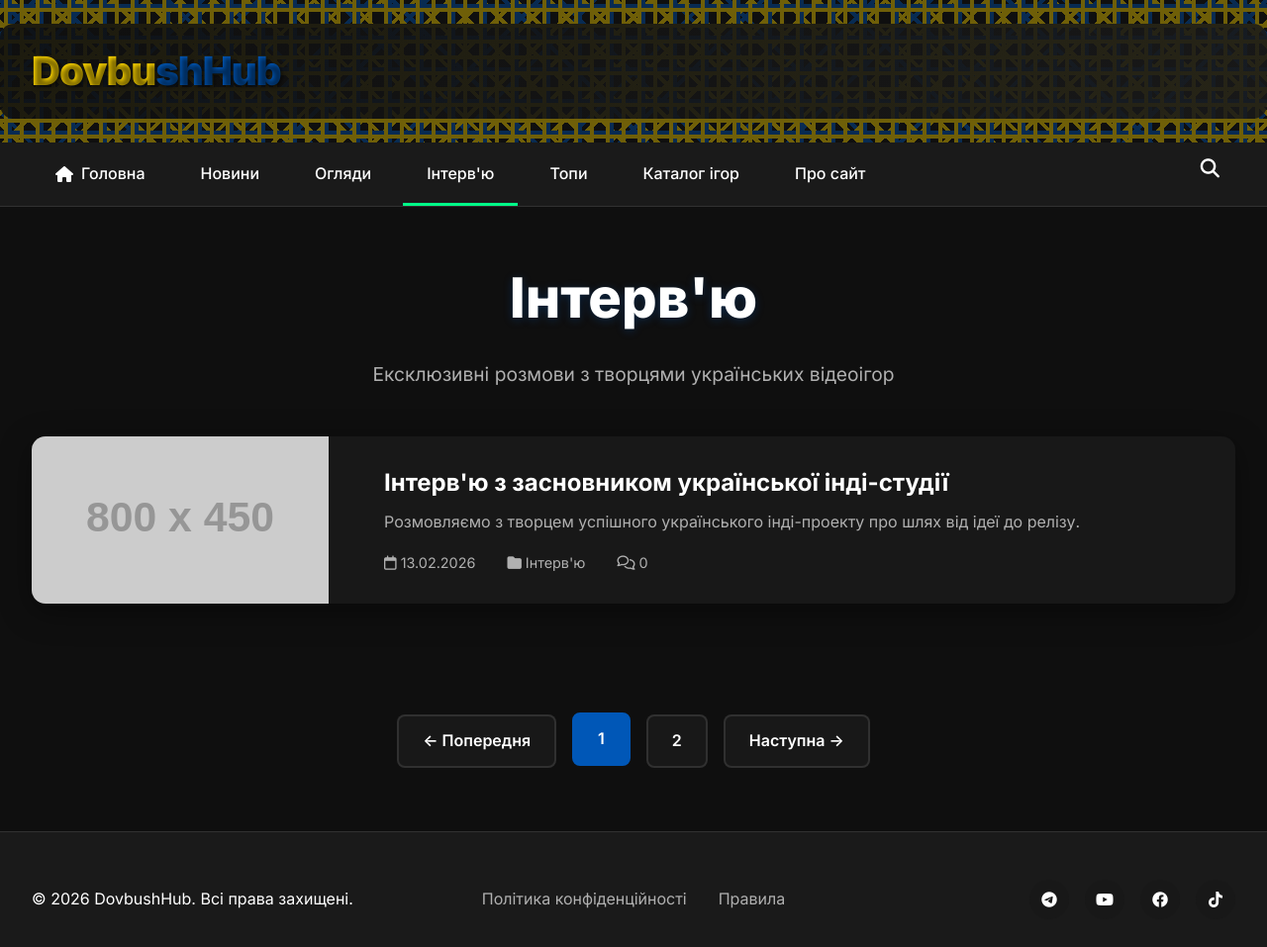
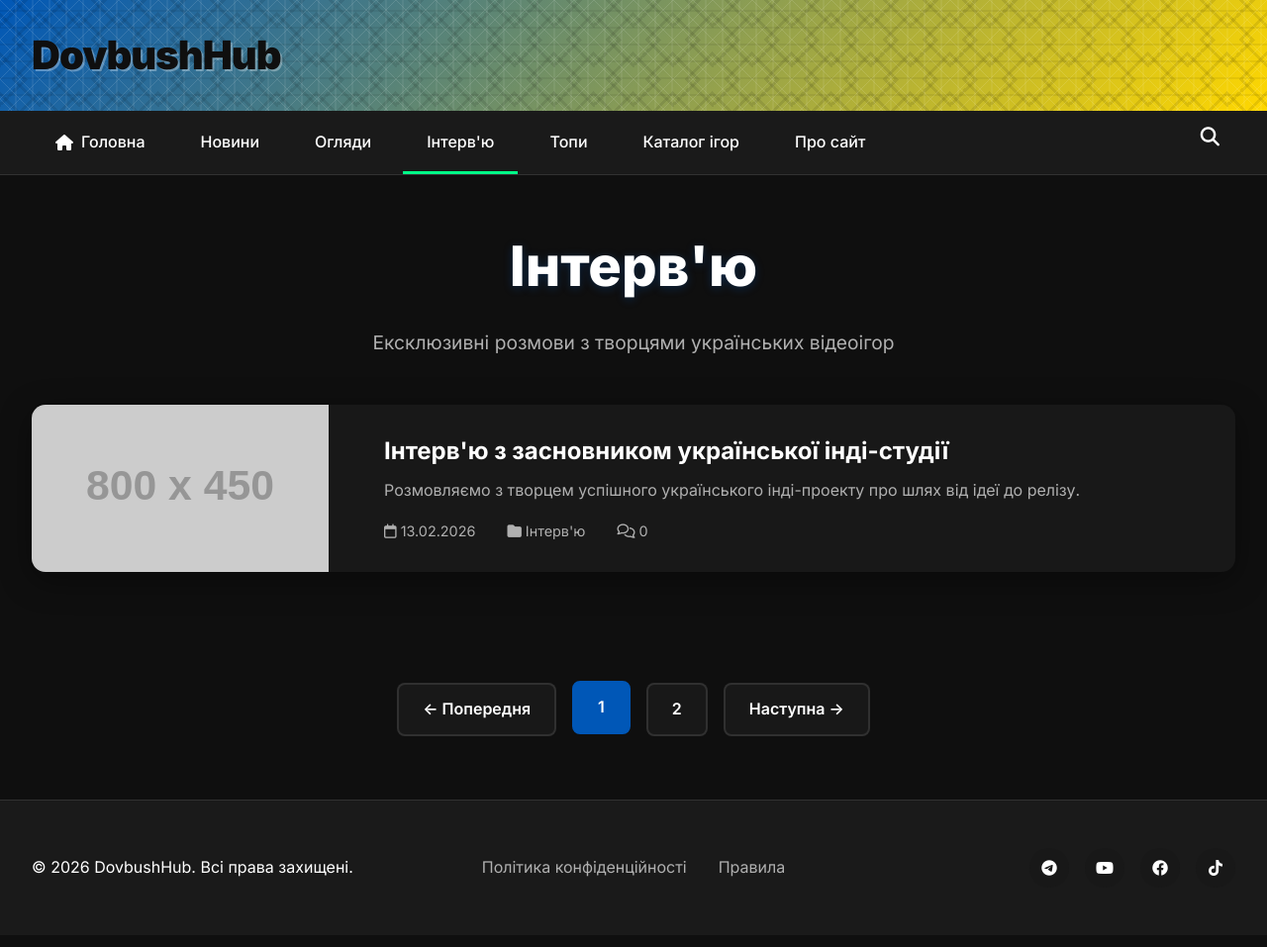
Before and after one commit to dovbush-media/dovbush-media.github.io, a Jekyll site: the page built from interviews.html, in a window 1280 px wide and 977 px high. Shown: the top 957 px of the window at 99% size. Built offline with Jekyll 4.4.1, drawn with Linux system fonts in a browser that asks for light colours.

Commit message:
Update style.css

```diff
--- a/assets/css/style.css
+++ b/assets/css/style.css
@@ -49,7 +49,7 @@ body {
 
 .vyshyvanka-header {
   width: 100%;
-  background: transparent;
+  background: linear-gradient(135deg, var(--accent-blue) 0%, var(--accent-yellow) 100%);
   padding: 1.5rem 0;
   position: relative;
   overflow: hidden;
@@ -63,19 +63,18 @@ body {
   right: 0;
   bottom: 0;
   background-image:
-    /* Жовті пікселі - діагональний візерунок */
-    repeating-linear-gradient(0deg, transparent 0px, transparent 4px, var(--accent-yellow) 4px, var(--accent-yellow) 8px, transparent 8px, transparent 16px),
-    repeating-linear-gradient(90deg, transparent 0px, transparent 4px, var(--accent-yellow) 4px, var(--accent-yellow) 8px, transparent 8px, transparent 16px),
-    /* Сині пікселі - хрестики */
-    repeating-linear-gradient(0deg, transparent 0px, transparent 8px, var(--accent-blue) 8px, var(--accent-blue) 12px, transparent 12px, transparent 32px),
-    repeating-linear-gradient(90deg, transparent 0px, transparent 8px, var(--accent-blue) 8px, var(--accent-blue) 12px, transparent 12px, transparent 32px),
-    /* Жовті пікселі - ромби */
-    repeating-linear-gradient(45deg, transparent 0px, transparent 12px, var(--accent-yellow) 12px, var(--accent-yellow) 16px, transparent 16px, transparent 24px),
-    repeating-linear-gradient(-45deg, transparent 0px, transparent 12px, var(--accent-yellow) 12px, var(--accent-yellow) 16px, transparent 16px, transparent 24px),
-    /* Сині пікселі - зигзаги */
-    repeating-linear-gradient(45deg, transparent 0px, transparent 20px, var(--accent-blue) 20px, var(--accent-blue) 24px, transparent 24px, transparent 40px),
-    repeating-linear-gradient(-45deg, transparent 0px, transparent 20px, var(--accent-blue) 20px, var(--accent-blue) 24px, transparent 24px, transparent 40px);
-  opacity: 0.4;
+    /* Хрестики */
+    linear-gradient(45deg, transparent 48%, rgba(255,255,255,0.2) 48%, rgba(255,255,255,0.2) 52%, transparent 52%),
+    linear-gradient(-45deg, transparent 48%, rgba(255,255,255,0.2) 48%, rgba(255,255,255,0.2) 52%, transparent 52%),
+    /* Ромби */
+    linear-gradient(45deg, transparent 30%, rgba(0,0,0,0.15) 30%, rgba(0,0,0,0.15) 35%, transparent 35%, transparent 65%, rgba(0,0,0,0.15) 65%, rgba(0,0,0,0.15) 70%, transparent 70%),
+    linear-gradient(-45deg, transparent 30%, rgba(0,0,0,0.15) 30%, rgba(0,0,0,0.15) 35%, transparent 35%, transparent 65%, rgba(0,0,0,0.15) 65%, rgba(0,0,0,0.15) 70%, transparent 70%),
+    /* Вертикальні лінії */
+    repeating-linear-gradient(90deg, transparent, transparent 15px, rgba(255,255,255,0.1) 15px, rgba(255,255,255,0.1) 17px),
+    /* Горизонтальні лінії */
+    repeating-linear-gradient(0deg, transparent, transparent 15px, rgba(0,0,0,0.1) 15px, rgba(0,0,0,0.1) 17px);
+  background-size: 20px 20px, 20px 20px, 40px 40px, 40px 40px, 100% 100%, 100% 100%;
+  opacity: 0.6;
 }
 
 .header-content {
@@ -87,26 +86,19 @@ body {
   gap: 1.5rem;
   position: relative;
   z-index: 1;
-  background: linear-gradient(135deg, rgba(15,15,15,0.85) 0%, rgba(26,26,26,0.85) 100%);
-  border-radius: var(--border-radius);
-  padding: 1rem 2rem;
 }
 
 .logo {
   font-size: 2.5rem;
   font-weight: 900;
-  text-shadow: 2px 2px 4px rgba(0,0,0,0.5);
+  color: var(--bg-primary);
+  text-shadow: 2px 2px 0 rgba(255,255,255,0.3);
   letter-spacing: -1px;
   transition: all 0.3s ease;
-  background: linear-gradient(90deg, var(--accent-yellow) 0%, var(--accent-yellow) 50%, var(--accent-blue) 50%, var(--accent-blue) 100%);
-  -webkit-background-clip: text;
-  -webkit-text-fill-color: transparent;
-  background-clip: text;
 }
 
 .logo:hover {
   transform: scale(1.05);
-  filter: brightness(1.2);
 }
 /* ========================================
    НАВІГАЦІЯ
```
